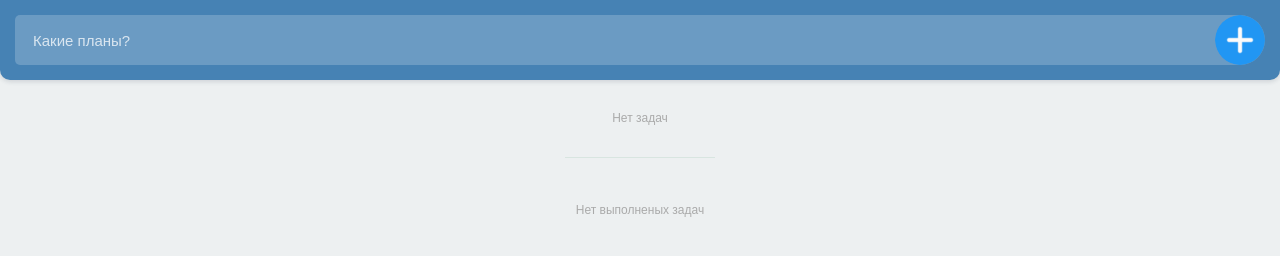
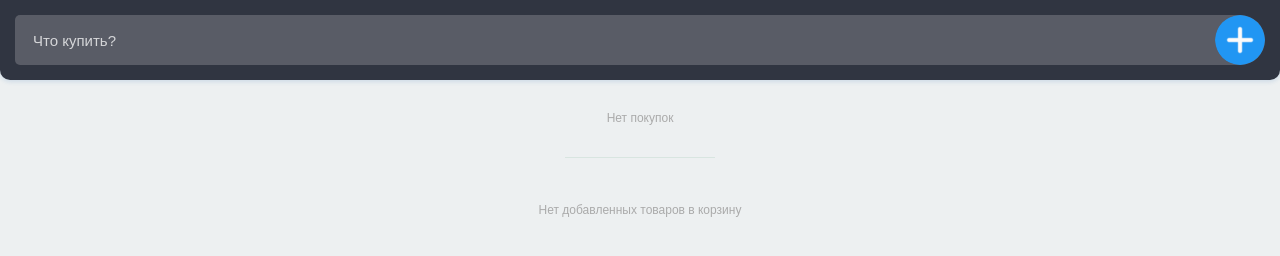
Before and after one commit to satanaroom/learnJS, a plain HTML site: page index.html in a window 1280 px wide. Drawn offline with Linux system fonts and the light colour scheme.

Commit message:
Сделал тудух у для продуктов

```diff
--- a/css/style.css
+++ b/css/style.css
@@ -63,8 +63,8 @@ body {
     left: 0;
     z-index: 5;
 
-    background-color: steelblue;
-    box-shadow: 0 2px 4px rgba(44, 62, 80, 0.15);
+    background-color: rgb(48, 53, 65);
+    box-shadow: 0 2px 4px rgba(40, 110, 180, 0.15);
     border-bottom-right-radius: 10px;
     border-bottom-left-radius: 10px;
 }
@@ -78,7 +78,7 @@ body {
     font-weight: 400;
     text-indent: 18px;
     padding: 0 60px 0 0;
-    background: rgba(255, 255, 255, 0.2);
+    background: rgba(253, 247, 247, 0.2);
     border-radius: 5px 25px 25px 5px;
     border: 0;
     box-shadow: none;
@@ -213,12 +213,12 @@ body {
 }
 
 .todo:empty:after {
-    content: 'Нет задач';
+    content: 'Нет покупок';
     margin: 15px 0 0 0;
 }
 
 .todo-completed:empty:after {
-    content: 'Нет выполненых задач';
+    content: 'Нет добавленных товаров в корзину';
 }
 
 .todo:after,
--- a/index.html
+++ b/index.html
@@ -17,7 +17,7 @@
 
 	<header class="header">
 		<form class="todo-control">
-			<label><input class="header-input" type="text" placeholder="Какие планы?"></label>
+			<label><input class="header-input" type="text" placeholder="Что купить?"></label>
 			<button class="header-button" id="add"></button>
 		</form>
 	</header>
--- a/js/script.js
+++ b/js/script.js
@@ -71,7 +71,6 @@ class Todo {
             this.todoData.get(event.closest('li').key).completed = false;
         }
         this.render();
-        //перебрать через forEach все эл-ты todoData и поменять с false на true тот, на который кликнули
     }
 
     handler() {
```
